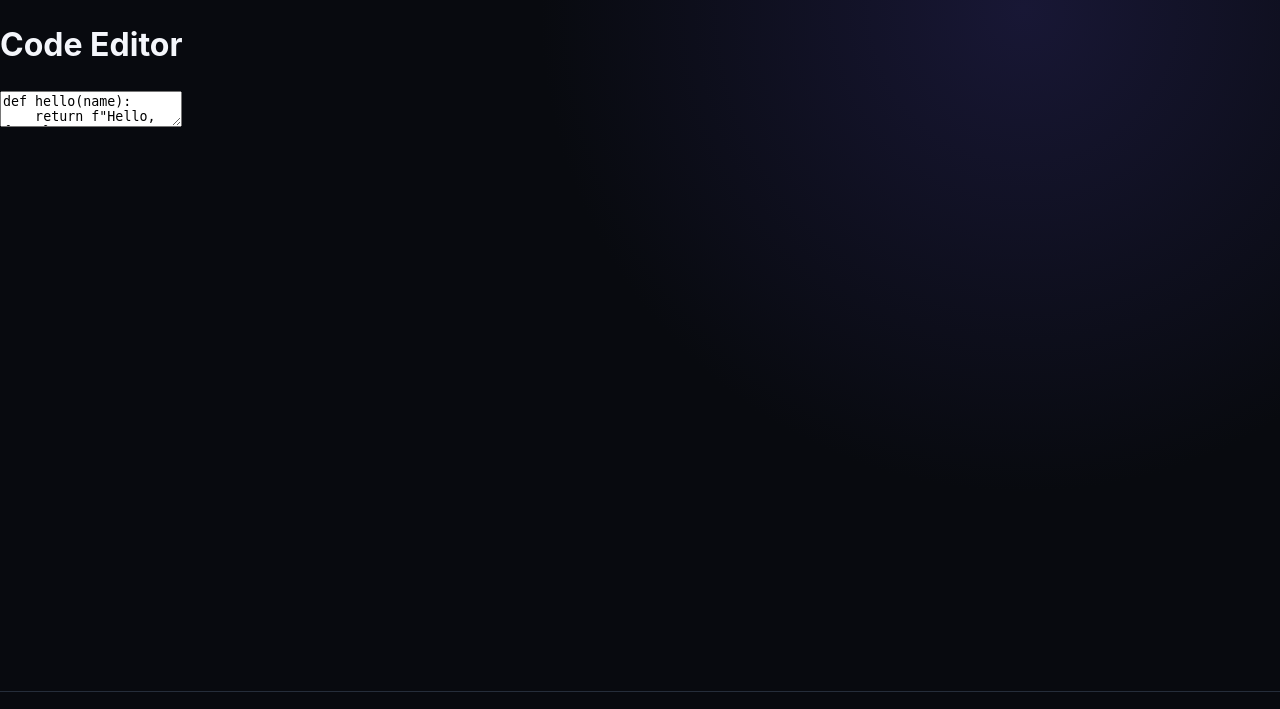
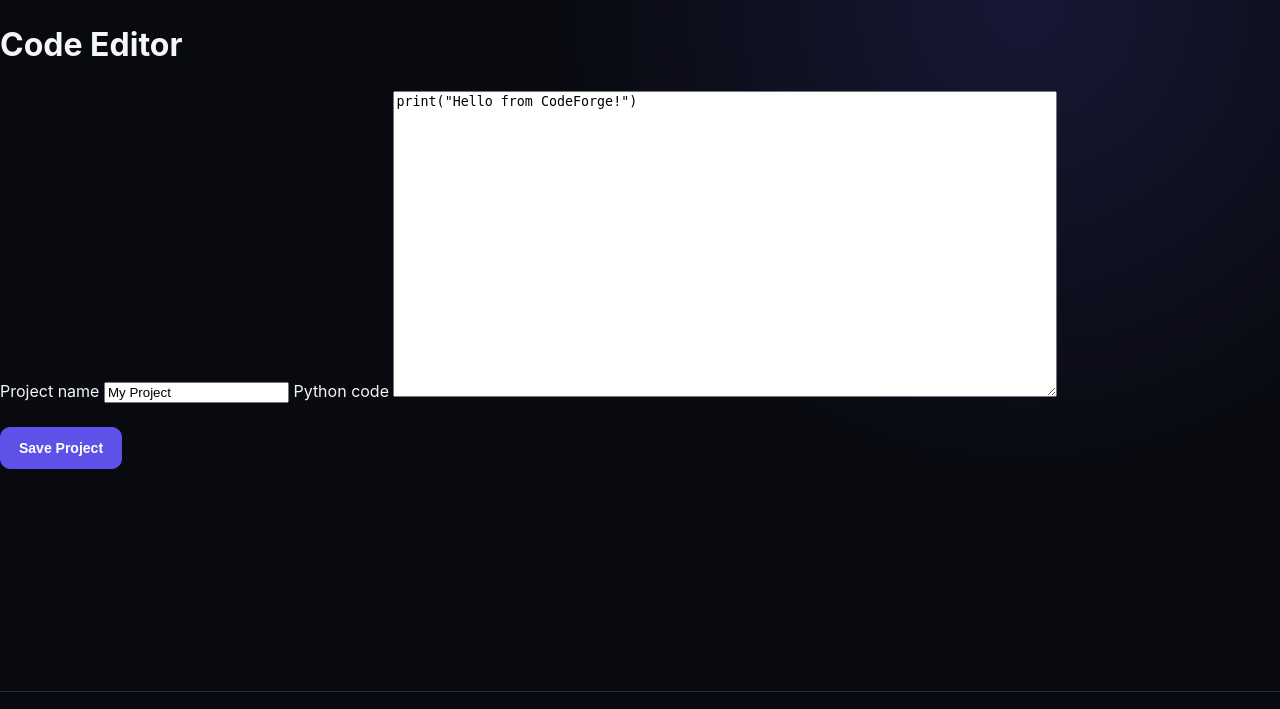
Before and after one commit to minefortboy55-cpu/codeForge, a Flask app: page /editor in a window 1280 px wide. Shown: the part 76-785 px from the top of the page. Run offline with Flask 3, Linux system fonts and the light colour scheme; the visitor is signed in with stand-in values (Sample User, id 1); data comes from the database, SQL or seed files in the repository.

Commit message:
Update editor.html

```diff
--- a/templates/editor.html
+++ b/templates/editor.html
@@ -1,4 +1,20 @@
-{% extends "base.html" %}{% block title %}Editor{% endblock %}{% block content %}<div class="page"><h1>Code Editor</h1><div class="editor"><textarea>def hello(name):
-    return f"Hello, {name}!"
+{% extends "base.html" %}
 
-print(hello("CodeForge"))</textarea></div></div>{% endblock %}
+{% block title %}Editor{% endblock %}
+
+{% block content %}
+<div class="page">
+    <h1>Code Editor</h1>
+
+    <form method="post">
+        <label>Project name</label>
+        <input type="text" name="name" value="My Project" required>
+
+        <label>Python code</label>
+        <textarea name="code" rows="20" cols="80">print("Hello from CodeForge!")</textarea>
+
+        <br><br>
+        <button type="submit" class="button primary">Save Project</button>
+    </form>
+</div>
+{% endblock %}
```
